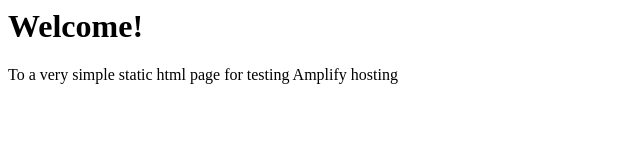
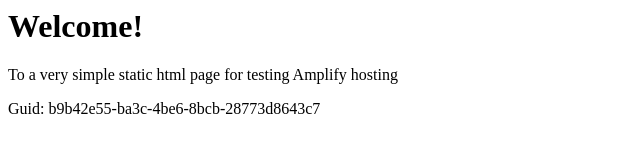
Before and after one commit to aws-aemilia-syd/Github-PR-Commit-Integration-Test-DoNotTouch-v0-preprod-ap-southeast-2, a website: page src/index.html in a window 1280 px wide. Shown: the whole page, without its empty margins (0-640 px from the left). Drawn offline with Linux system fonts and the light colour scheme.

Commit message:
commit from integ tests

```diff
--- a/src/index.html
+++ b/src/index.html
@@ -1,3 +1,5 @@
+
+
 <html lang="en">
 
 <head>
@@ -10,6 +12,6 @@
 <body>
     <h1>Welcome!</h1>
     <p>To a very simple static html page for testing Amplify hosting</p>
-</body>
+    <p>Guid: b9b42e55-ba3c-4be6-8bcb-28773d8643c7</p></body>
 
 </html>
```
